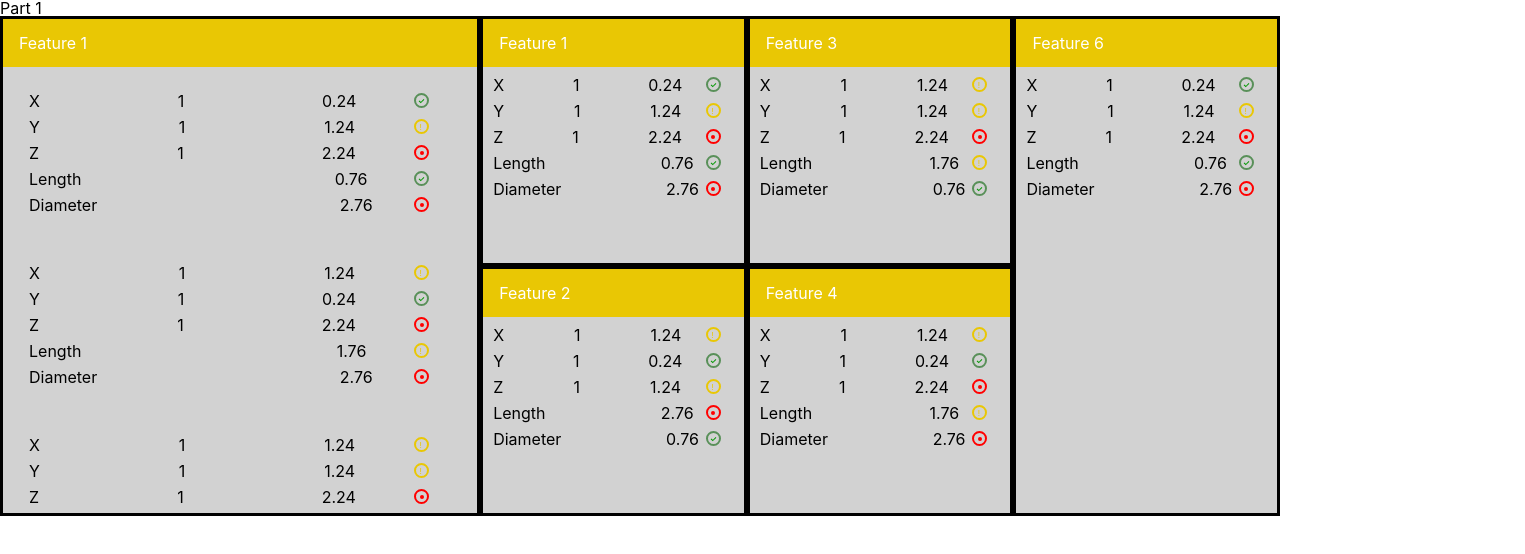
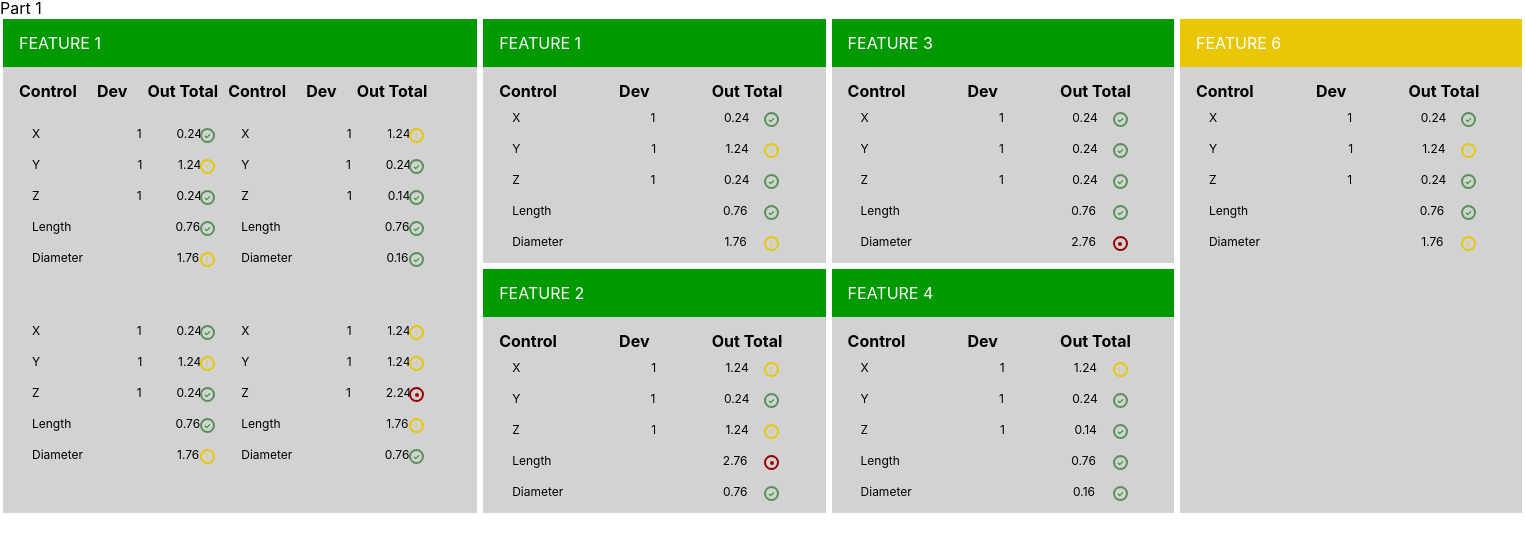
Before and after one commit to damorossi/abb, a React (Create React App) app: page / in a window 1280 px wide. Both pictures are taken after a click on the element 202 px from the left and 141 px from the top of the page. Shown: the top 554 px of the page, 1525 px wide, since content can reach past the window. Built offline with nearby package versions, Linux system fonts and the light colour scheme.

Commit message:
Several improvements from code to styles. Simulate constant fetch

```diff
--- a/src/App.js
+++ b/src/App.js
@@ -10,27 +10,41 @@ function App() {
 	const { items } = useSelector((state) => {
 		return state.features;
 	});
+
 	useEffect(() => {
 		dispatch(startFetch());
 	}, [dispatch, items]);
 
 	const selectItem = (item) => {
 		setItem(item);
-		console.log('ey', item);
 	};
 
+	// Simulate fetch data every 10 secs
+	const loadData = () => {
+		setTimeout(() => {
+			dispatch(startFetch());
+			loadData();
+		});
+	};
+
+	// call to constant data fetching
+	setTimeout(() => {
+		loadData();
+	}, 10000);
 	return (
 		<>
 			<h1>Part 1</h1>
 			<div className="features-listContainer">
 				{selectedItem && (
-					<div className="features-selectedFeature">
-						<FeaturesItemComponent feature={selectedItem} onClick={selectItem} displayAllControls={true} />
+					<div className="loquesea">
+						<div className="item-selectedFeature">
+							<FeaturesItemComponent feature={selectedItem} onClick={selectItem} displayAllControls={true} />
+						</div>
 					</div>
 				)}
 				<div className="features-container">
 					{items.map(({ feature }) => (
-						<FeaturesItemComponent onClick={selectItem} feature={feature} key={feature.id} />
+						<FeaturesItemComponent onClick={selectItem} feature={feature} key={feature.id.toString()} />
 					))}
 				</div>
 			</div>
--- /dev/null
+++ b/src/colors.scss
@@ -0,0 +1,4 @@
+$bg-warn: #e9c704;
+$bg-success: #090;
+$bg-danger: #900;
+$bg: #d2d2d2;
--- a/src/components/FeatureControlComponent.js
+++ b/src/components/FeatureControlComponent.js
@@ -6,7 +6,7 @@ const FeatureControlComponent = ({ control }) => {
 	return (
 		<div className="control-flexHelper">
 			{control.meassurements?.map((meassurements) => (
-				<MeassurementComponent meassurements={meassurements} />
+				<MeassurementComponent meassurements={meassurements} key={meassurements.id} />
 			))}
 		</div>
 	);
--- a/src/components/FeaturesItemComponent.js
+++ b/src/components/FeaturesItemComponent.js
@@ -7,21 +7,52 @@ const FeaturesItemComponent = ({ feature, onClick, displayAllControls }) => {
 		onClick(feature);
 	};
 
+	const getColor = () => {
+		let devTotalAverage = 0;
+		let meassurementsLength = 0;
+		feature.controls.forEach((control) => {
+			meassurementsLength += control.meassurements.length;
+			devTotalAverage += control.meassurements.reduce((acc, curr) => {
+				return acc + curr.devOutTotal;
+			}, 0);
+		});
+
+		const average = devTotalAverage / meassurementsLength;
+		return average < 1 ? 'success' : average > 2 ? 'danger' : 'warning';
+	};
 	return (
-		<div className="features-featureItem" onClick={handleClick}>
-			<div className="features-featureTitle">
+		<div className="item-featureItem" onClick={handleClick}>
+			<div className={`item-featureTitle ${getColor()}`}>
 				<h2>Feature {feature.id}</h2>
+			</div>
+			<div className="">
+				<div className="item-flexHelper">
+					<div className="item-titles">
+						<div className="meassurement-itemValues">
+							<div>Control</div>
+							<div>dev</div>
+							<div>Out Total</div>
+						</div>
+						{displayAllControls && (
+							<div className="meassurement-itemValues">
+								<div>Control</div>
+								<div>dev</div>
+								<div>Out Total</div>
+							</div>
+						)}
 					</div>
 					{!displayAllControls ? (
 						<FeatureControlComponent control={feature.controls[0]} />
 					) : (
 						feature.controls.map((control) => (
-					<div className="features-featureContent">
+							<div className="item-featureContent">
 								<FeatureControlComponent control={control} key={control.id} />
 							</div>
 						))
 					)}
 				</div>
+			</div>
+		</div>
 	);
 };
 
--- a/src/components/MeassurementComponent.js
+++ b/src/components/MeassurementComponent.js
@@ -6,7 +6,7 @@ const MeassurementComponent = ({ meassurements }) => {
 	return (
 		<div className="meassurement-container">
 			<div className="meassurement-itemValues">
-				<div>{name}</div>
+				<div className="meassurement-name">{name}</div>
 				<div>{dev}</div>
 				<div>{devOutTotal}</div>
 				<span className={`status ${devOutTotal < 1 ? 'success' : devOutTotal > 2 ? 'danger' : 'warning'}`}></span>
--- a/src/components/control.scss
+++ b/src/components/control.scss
@@ -1,13 +1,11 @@
-$bg: #d2d2d2;
-$bg-warn: #e9c704;
+@import './../colors.scss';
 
 .control {
 	&-flexHelper {
-		border: solid 1 px;
 		display: flex;
 		flex-direction: column;
 		padding: 5px;
-		width: 95%;
+		width: 100%;
 	}
 
 	&-control {
--- a/src/components/features.scss
+++ b/src/components/features.scss
@@ -1,19 +1,39 @@
-$bg: #d2d2d2;
-$bg-warn: #e9c704;
+@import './../colors.scss';
 
-.features {
+.item {
+	&-titles {
+		display: flex;
+		font-weight: bolder;
+		flex-direction: row;
+		width: 100%;
+
+		.meassurement-itemValues {
+			margin-right: 10px;
+		}
+	}
+
 	&-featureTitle {
-		background-color: $bg-warn;
 		color: white;
 		padding: 16px;
+		text-transform: uppercase;
+
+		&.success {
+			background-color: $bg-success;
+		}
+		&.warning {
+			background-color: $bg-warn;
+		}
+		&.danger {
+			background-color: $bg-danger;
+		}
 	}
 
 	&-featureContent {
 		display: flex;
 		flex-direction: row;
 		flex-wrap: wrap;
-		padding: 16px;
-		width: 100%;
+		padding: 16px 0;
+		width: 50%;
 	}
 
 	&-selectedItem {
@@ -25,23 +45,23 @@ $bg-warn: #e9c704;
 
 	&-selectedFeature {
 		display: flex;
-		width: 730px;
+		height: 500px;
+		max-width: 730px;
 	}
 	&-featureItem {
 		background-color: $bg;
-		border: solid;
+		border: solid white;
 		flex-basis: 50%;
 		overflow: hidden;
 
 		&:last-of-type {
 			flex-grow: 1;
-			align-self: strech;
 		}
 	}
 	&-flexHelper {
-		border: solid 1 px;
 		display: flex;
-		flex-direction: column;
+		flex-wrap: wrap;
+		padding: 16px;
 		width: 95%;
 	}
 
@@ -53,8 +73,7 @@ $bg-warn: #e9c704;
 
 .itemValuesContainer {
 	margin-top: 20px;
-	background: yellow;
-	border: solid 1 px red;
+	background: $bg-warn;
 	display: flex;
 	flex-basis: 48%;
 	flex-direction: column;
--- a/src/components/meassurement.scss
+++ b/src/components/meassurement.scss
@@ -1,12 +1,18 @@
+@import './../colors.scss';
+
 .meassurement {
 	&-container {
+		font-size: 12px;
 		display: flex;
 		flex-direction: column;
 		flex-wrap: wrap;
 		max-height: 500px;
 		padding: 5px;
+		margin: 3px;
 	}
-
+	&-name {
+		width: 70px;
+	}
 	&-listContainer {
 		display: flex;
 		flex-direction: row;
@@ -29,9 +35,9 @@
 			width: 15px;
 
 			&.danger {
-				border: solid 2px red;
+				border: solid 2px $bg-danger;
 				&::before {
-					background-color: red;
+					background-color: $bg-danger;
 					border-radius: 50%;
 					content: '';
 					height: 4px;
@@ -43,7 +49,7 @@
 				border: solid 2px rgb(89, 144, 89);
 				transform: (rotate(-45deg));
 				&::before {
-					background-color: #090;
+					background-color: $bg-success;
 					content: '';
 					height: 3px;
 					margin-left: 0px;
@@ -52,7 +58,7 @@
 				}
 
 				&::after {
-					background-color: #090;
+					background-color: $bg-success;
 					content: '';
 					height: 1px;
 					margin-top: 2px;
@@ -61,9 +67,9 @@
 			}
 
 			&.warning {
-				border: solid 2px #e9c704;
+				border: solid 2px $bg-warn;
 				&::after {
-					color: #e9c704;
+					color: $bg-warn;
 					content: '!';
 					font-size: 8px;
 					width: 4px;
--- a/src/helpers/api-service.js
+++ b/src/helpers/api-service.js
@@ -22,7 +22,7 @@ const controls = [
 				name: 'z',
 				value: 14,
 				dev: 1,
-				devOutTotal: 2.24
+				devOutTotal: 0.24
 			},
 			{
 				id: 4,
@@ -34,7 +34,7 @@ const controls = [
 				id: 5,
 				name: 'diameter',
 				value: 2.4,
-				devOutTotal: 2.76
+				devOutTotal: 1.76
 			}
 		]
 	},
@@ -61,19 +61,19 @@ const controls = [
 				name: 'z',
 				value: 14,
 				dev: 1,
-				devOutTotal: 2.24
+				devOutTotal: 0.14
 			},
 			{
 				id: 9,
 				name: 'length',
 				value: 0.57,
-				devOutTotal: 1.76
+				devOutTotal: 0.76
 			},
 			{
 				id: 10,
 				name: 'diameter',
 				value: 2.4,
-				devOutTotal: 2.76
+				devOutTotal: 0.16
 			}
 		]
 	},
@@ -200,7 +200,7 @@ const partsMock = [
 	{
 		feature: {
 			id: 1,
-			controls: [controls[0], controls[1], controls[2], controls[3], controls[4]]
+			controls: [controls[0], controls[1], controls[0], controls[2], controls[0]]
 		}
 	},
 	{
@@ -212,7 +212,7 @@ const partsMock = [
 	{
 		feature: {
 			id: 3,
-			controls: [controls[2], controls[3], controls[0], controls[2], controls[1]]
+			controls: [controls[3], controls[0], controls[1], controls[1], controls[0]]
 		}
 	},
 	{
```
Lines whose indentation alone changed are shown as unchanged.
